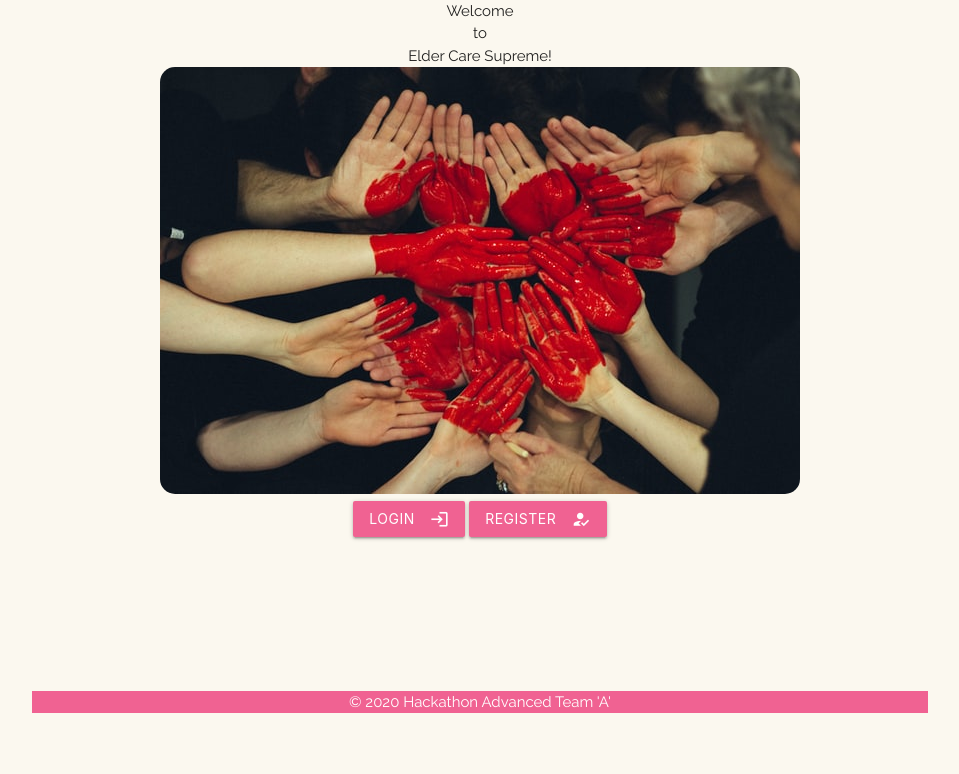
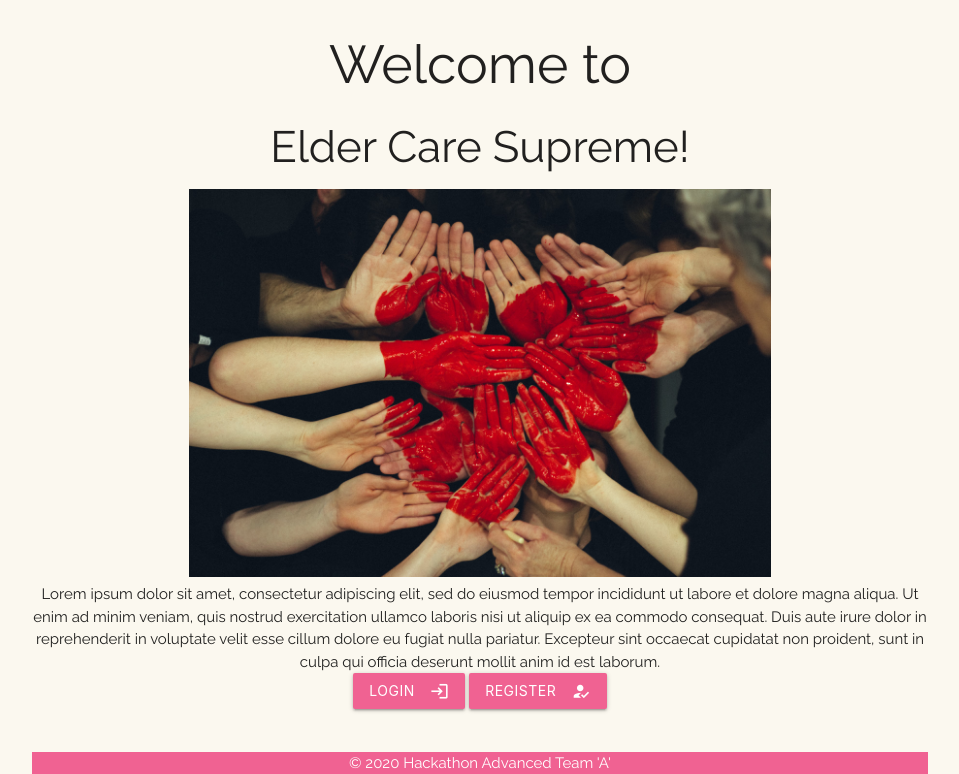
Before and after one commit to NaoiseGaffney/ElderCareSupreme, a Django app: page / in a window 1280 px wide. Shown: the part 87-861 px from the top of the page, without its empty margins (160-1119 px from the left). Before the commit the page ends 800 px from the top, so only its background shows below. Run offline with Django 3.2, Linux system fonts and the light colour scheme; some libraries are stand-ins or nearby versions.

Commit message:
Set a bit of lay-out for index.html

```diff
--- a/src/eldercaresupreme/static/css/style.css
+++ b/src/eldercaresupreme/static/css/style.css
@@ -45,7 +45,7 @@ ul>li {
 }
 
 .heart-img {
-    border-radius: 15px;
+    width: 65%;
 }
 
 footer {
--- a/src/templates/index.html
+++ b/src/templates/index.html
@@ -10,14 +10,14 @@
 <div class="container">
   <div class="row center-align">
 
-    Welcome
-    <br>
-    to
-    <br>
-    Elder Care Supreme!
-    <br>
+    <h2>Welcome to</h2>
+    <h3>Elder Care Supreme!</h3>
     <img src="/static/images/Heart.jpg" class="heart-img" alt="heart">
-    <br>
+    <p>
+      Lorem ipsum dolor sit amet, consectetur adipiscing elit, sed do eiusmod tempor incididunt ut labore et dolore magna aliqua. Ut enim ad minim veniam, quis nostrud exercitation ullamco laboris nisi ut aliquip ex ea commodo consequat. Duis aute irure dolor in reprehenderit in voluptate velit esse cillum dolore eu fugiat nulla pariatur. Excepteur sint occaecat cupidatat non proident, sunt in culpa qui officia deserunt mollit anim id est laborum.
+    </p>
+
+
     <button class="btn waves-effect waves-light pink lighten-2" type="button">Login
       <i class="material-icons right">login</i>
     </button>
```
Also changed, not shown: src/eldercaresupreme/static/images/Heart.jpg.
